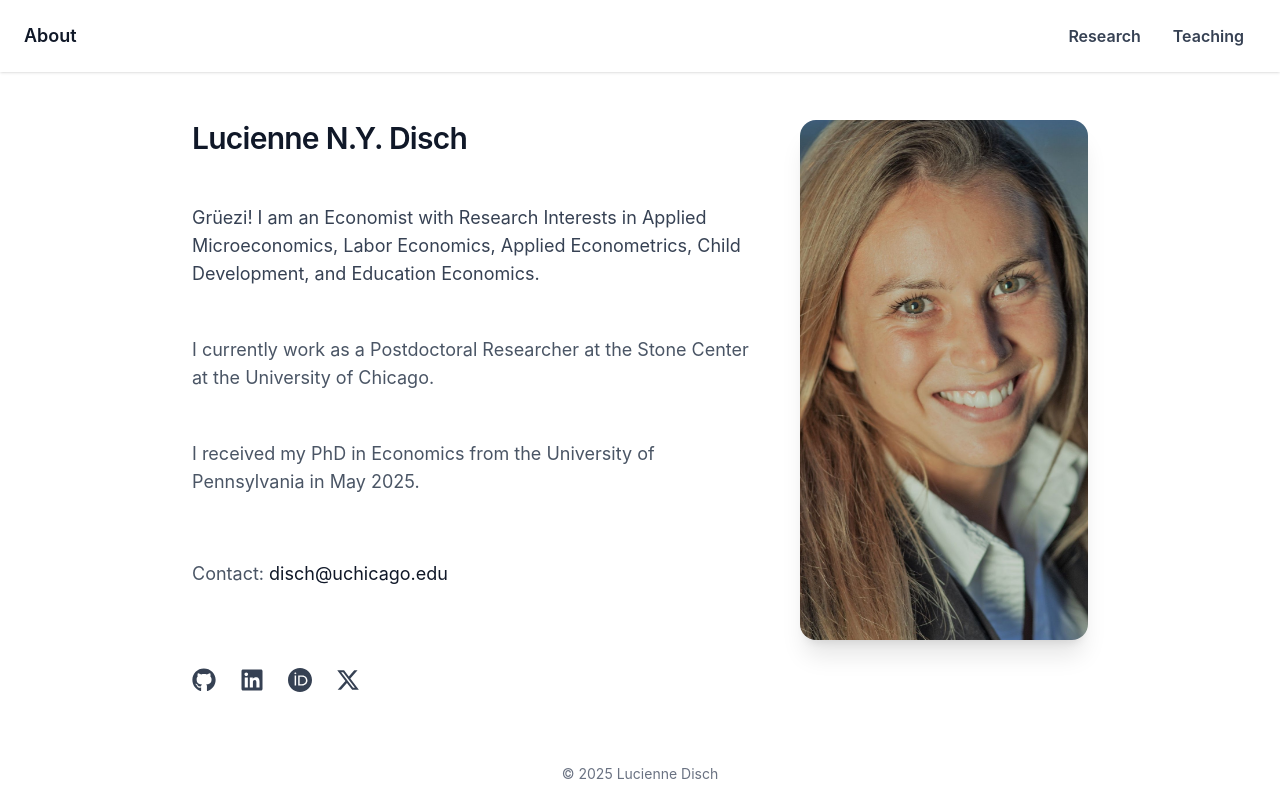
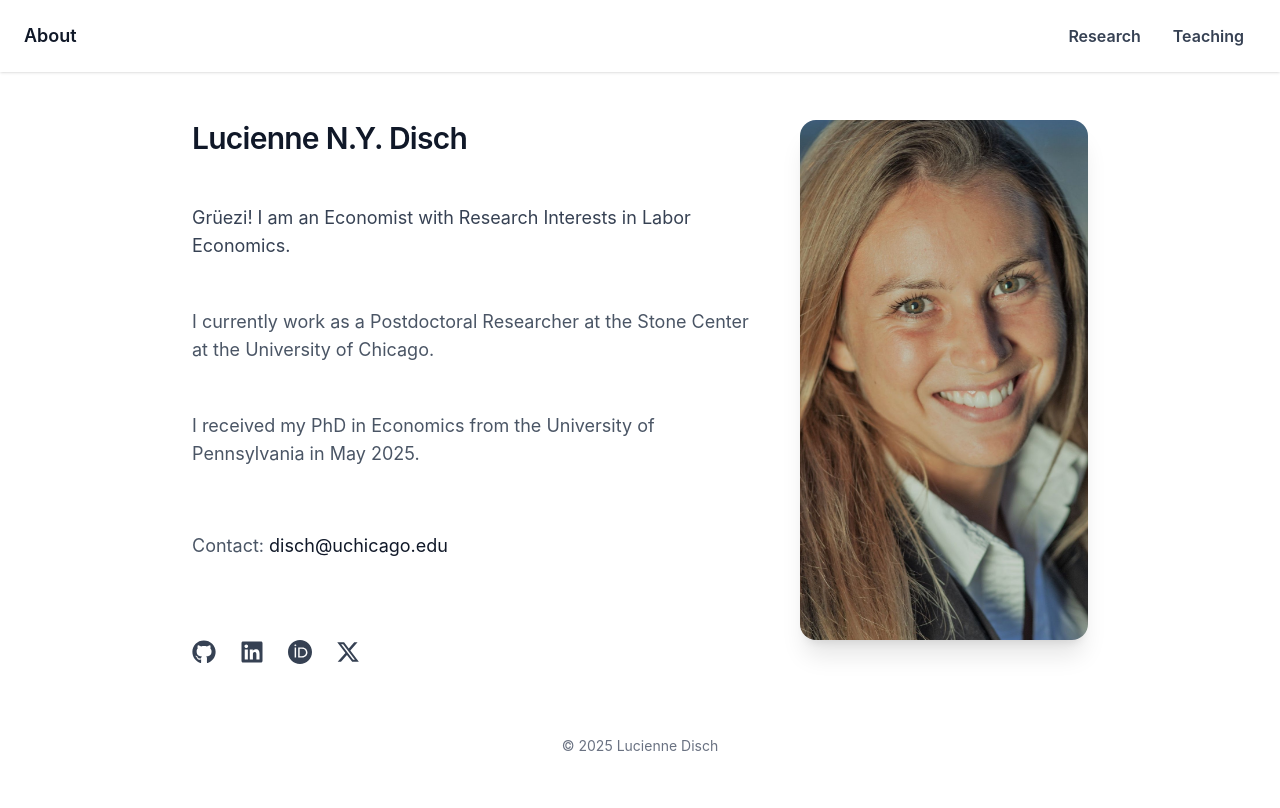
Before and after one commit to luciennedisch/luciennedisch.github.io, a React (Vite) app: page / in a window 1280 px wide. Built offline with nearby package versions, Linux system fonts and the light colour scheme.

Commit message:
Refine research interests in About page
Updated research interests to focus on Labor Economics.

```diff
--- a/src/pages/About.tsx
+++ b/src/pages/About.tsx
@@ -19,7 +19,7 @@ export const About = () => (
             Lucienne N.Y. Disch
           </h1>
           <p className="text-lg text-gray-700 mt-4 md:mt-12">
-            Grüezi! I am an Economist with Research Interests in Applied Microeconomics, Labor Economics, Applied Econometrics, Child Development, and Education Economics.
+            Grüezi! I am an Economist with Research Interests in Labor Economics.
           </p>
           <p className="mt-4 md:mt-12 text-lg text-gray-600 max-w-prose mx-auto md:mx-0">
             I currently work as a Postdoctoral Researcher at the Stone Center at the University of Chicago.
```
